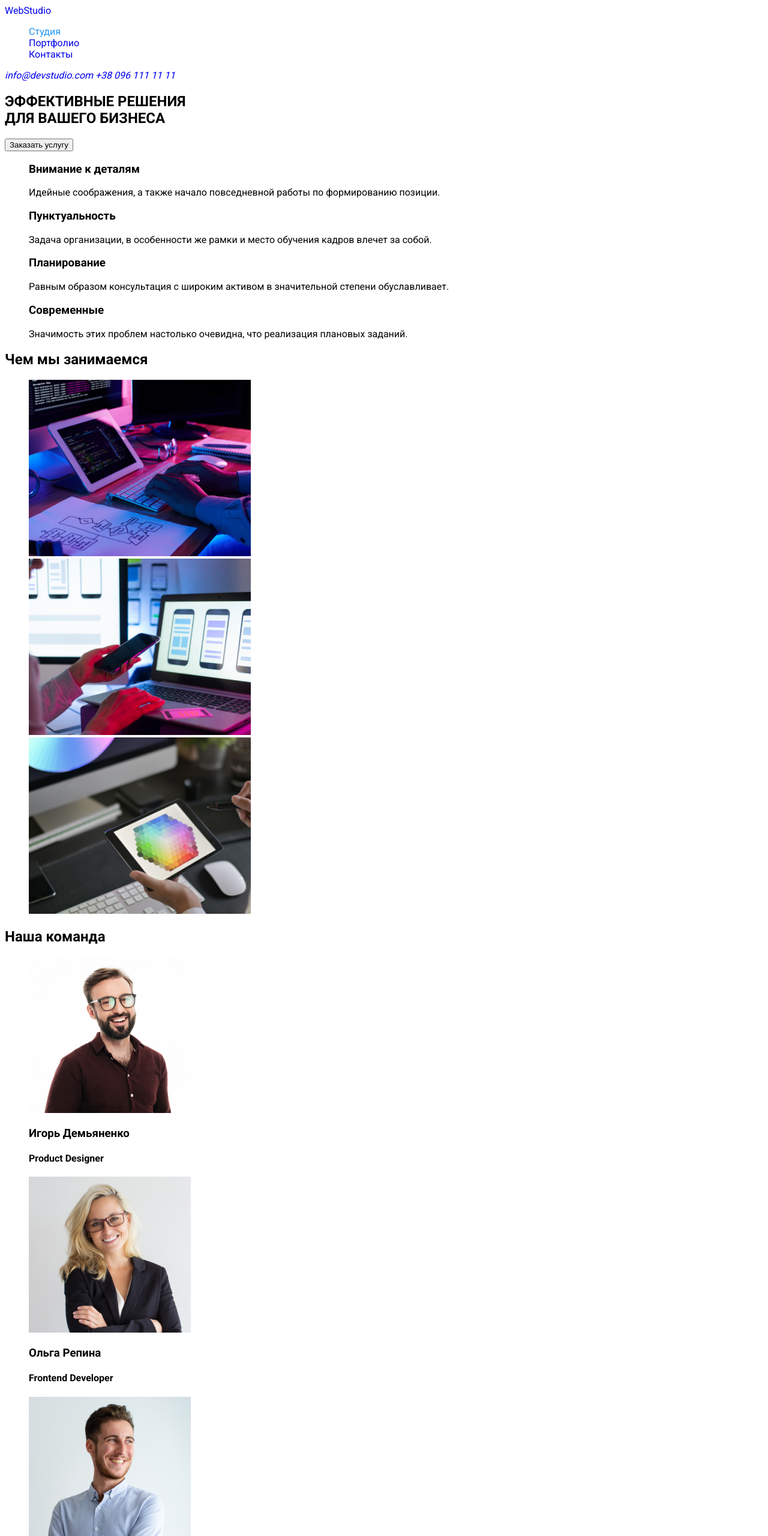
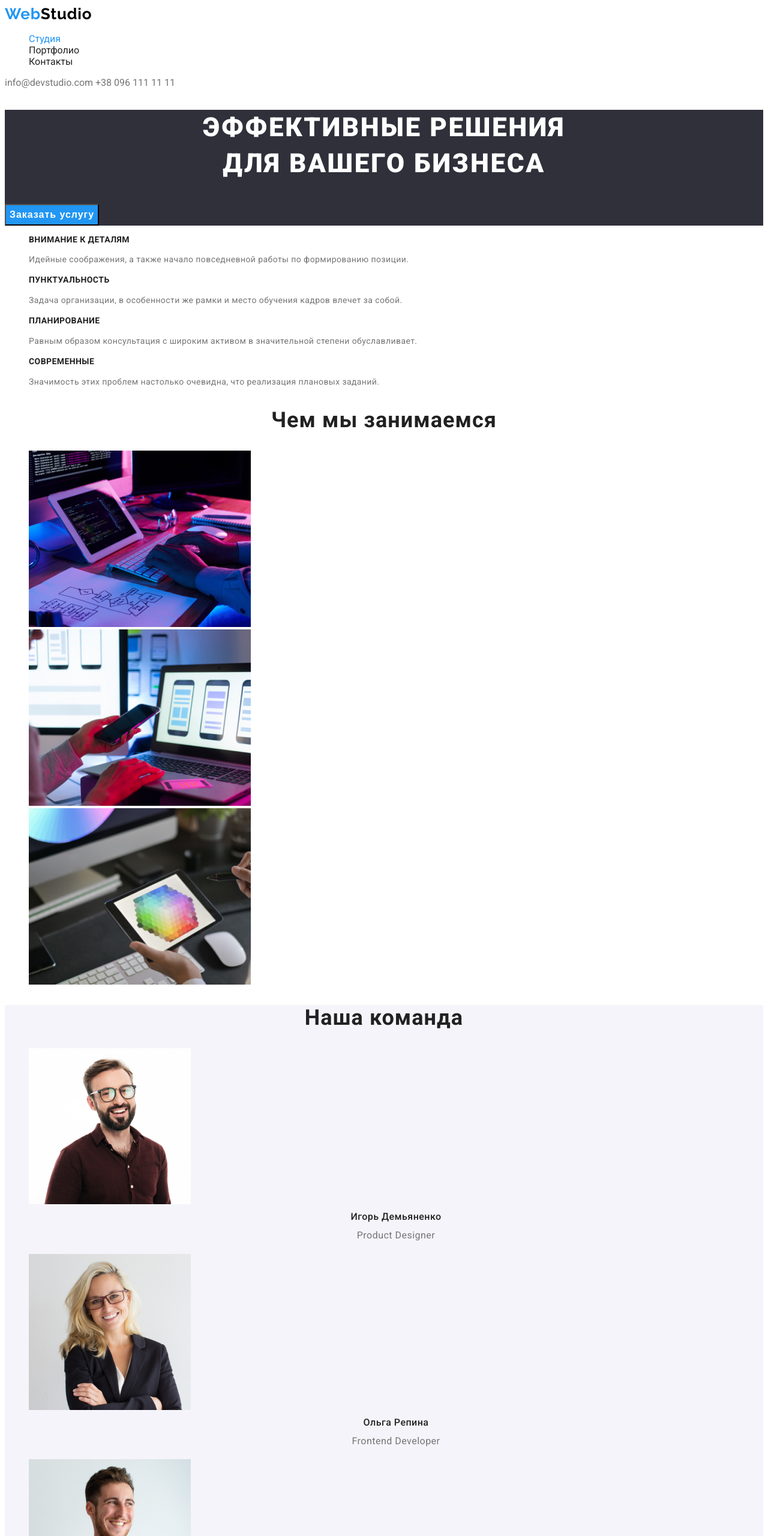
Before and after one commit to BokovRoman/goit-markup-hw-02, a plain HTML site: page index.html in a window 1280 px wide. Shown: the top 2560 px of the page at 60% size. Drawn offline with Linux system fonts and the light colour scheme.

Commit message:
Добавляет на размеченных страницах Студия и Портфолио оформление цвета и текста

```diff
--- a/css/styles.css
+++ b/css/styles.css
@@ -3,22 +3,176 @@
   --accent-color: #2196f3;
   --primary-text-color: #757575;
   --white-color: #ffffff;
+  --logo-header-color: #000000;
+  --hero-footer-color: #2f303a;
+  --footer-color: rgba(255, 255, 255, 0.6);
+  --section-team-color: #f5f4fa;
 }
 
 body {
   font-family: "Roboto", sans-serif;
+  background-color: var(--white-color);
 }
 
-.link {
+.link,
+.link-footer {
   text-decoration: none;
-}
-
-.link:hover,
-.link:focus,
-.link.current {
-  color: var(--accent-color);
 }
 
 ul {
   list-style-type: none;
 }
+
+.logo {
+  color: var(--title-text-color);
+}
+
+.site-nav .link {
+  color: var(--title-text-color);
+}
+
+.site-nav .address {
+  color: var(--primary-text-color);
+  font-style: normal;
+}
+
+.site-nav .link:hover,
+.site-nav .link:focus,
+.site-nav .link.current {
+  color: var(--accent-color);
+}
+
+.logo {
+  font-family: "Raleway", sans-serif;
+  font-weight: 700;
+  font-size: 26px;
+  line-height: 1.19;
+  letter-spacing: 0.03em;
+  color: var(--accent-color);
+}
+
+.logo-header {
+  color: var(--logo-header-color);
+}
+
+.logo-footer {
+  color: var(--white-color);
+}
+
+footer,
+.hero {
+  background: var(--hero-footer-color);
+}
+
+.hero > h1 {
+  font-weight: 900;
+  font-size: 44px;
+  line-height: 1.36;
+  text-align: center;
+  letter-spacing: 0.06em;
+  text-transform: uppercase;
+  color: var(--white-color);
+}
+
+.btn {
+  font-weight: 700;
+  font-size: 16px;
+  line-height: 1.87;
+  align-items: center;
+  text-align: center;
+  letter-spacing: 0.06em;
+  color: var(--white-color);
+  background-color: var(--accent-color);
+}
+
+.features-title {
+  font-weight: 700;
+  font-size: 14px;
+  line-height: 1.14;
+  letter-spacing: 0.03em;
+  text-transform: uppercase;
+  color: var(--title-text-color);
+}
+
+.features-text {
+  font-weight: 400;
+  font-size: 14px;
+  line-height: 1.71;
+  letter-spacing: 0.03em;
+  color: var(--primary-text-color);
+}
+
+.section-team {
+  background: var(--section-team-color);
+}
+
+.section-title {
+  font-weight: 700;
+  font-size: 36px;
+  line-height: 1.17;
+  text-align: center;
+  letter-spacing: 0.03em;
+  color: var(--title-text-color);
+}
+
+.name-title {
+  font-weight: 500;
+  font-size: 16px;
+  line-height: 1.19px;
+  text-align: center;
+  letter-spacing: 0.03em;
+  color: var(--title-text-color);
+}
+
+.position-title {
+  font-weight: 400;
+  font-size: 16px;
+  line-height: 1.19;
+  text-align: center;
+  letter-spacing: 0.03em;
+  color: var(--primary-text-color);
+}
+
+.footer {
+  font-weight: 400;
+  font-size: 14px;
+  line-height: 1.71;
+  letter-spacing: 0.03em;
+  color: var(--white-color);
+  font-style: normal;
+}
+
+.link-footer {
+  color: var(--footer-color);
+}
+
+.button {
+  font-weight: 500;
+  font-size: 16px;
+  line-height: 1.62;
+  text-align: center;
+  letter-spacing: 0.03em;
+  color: var(--title-text-color);
+}
+
+.button:hover {
+  color: var(--white-color);
+  background-color: var(--accent-color);
+  cursor: pointer;
+}
+
+.works-title {
+  font-weight: 700;
+  font-size: 18px;
+  line-height: 2;
+  letter-spacing: 0.06em;
+  color: var(--title-text-color);
+}
+
+.works-text {
+  font-weight: 400;
+  font-size: 16px;
+  line-height: 1.87;
+  letter-spacing: 0.03em;
+  color: var(--primary-text-color);
+}
--- a/index.html
+++ b/index.html
@@ -6,15 +6,17 @@
     <title>Веб студия</title>
     <link rel="stylesheet" href="./css/styles.css" />
     <link
-      href="https://fonts.googleapis.com/css2?family=Roboto:wght@400;500;700;900&display=swap"
+      href="https://fonts.googleapis.com/css2?family=Raleway:wght@700&family=Roboto:wght@400;500;700;900&display=swap"
       rel="stylesheet"
     />
   </head>
   <body>
     <header>
       <nav>
-        <a class="link" href="./index.html" lang="en">WebStudio</a>
-        <ul>
+        <a class="link logo" href="./index.html" lang="en">
+          Web<span class="logo-header">Studio</span>
+        </a>
+        <ul class="site-nav">
           <li>
             <a class="link current" href="./index.html">Студия</a>
           </li>
@@ -26,57 +28,57 @@
           </li>
         </ul>
       </nav>
-      <address>
-        <a href="mailto:info@devstudio.com" class="link" lang="en">
+      <address class="site-nav">
+        <a href="mailto:info@devstudio.com" class="link address" lang="en">
           info@devstudio.com
         </a>
-        <a href="tel:+380961111111" class="link"> +38 096 111 11 11 </a>
+        <a href="tel:+380961111111" class="link address"> +38 096 111 11 11 </a>
       </address>
     </header>
     <main>
-      <section>
+      <section class="hero">
         <h1>
-          ЭФФЕКТИВНЫЕ РЕШЕНИЯ
+          эффективные решения
           <br />
-          ДЛЯ ВАШЕГО БИЗНЕСА
+          для вашего бизнеса
         </h1>
-        <button name="button">Заказать услугу</button>
+        <button name="button" class="btn">Заказать услугу</button>
       </section>
-      <section>
+      <section class="features">
         <h2 hidden>Наши преимущества</h2>
         <ul>
           <li>
-            <h3>Внимание к деталям</h3>
-            <p>
+            <h3 class="features-title">Внимание к деталям</h3>
+            <p class="features-text">
               Идейные соображения, а также начало повседневной работы по
               формированию позиции.
             </p>
           </li>
           <li>
-            <h3>Пунктуальность</h3>
-            <p>
+            <h3 class="features-title">Пунктуальность</h3>
+            <p class="features-text">
               Задача организации, в особенности же рамки и место обучения кадров
               влечет за собой.
             </p>
           </li>
           <li>
-            <h3>Планирование</h3>
-            <p>
+            <h3 class="features-title">Планирование</h3>
+            <p class="features-text">
               Равным образом консультация с широким активом в значительной
               степени обуславливает.
             </p>
           </li>
           <li>
-            <h3>Современные</h3>
-            <p>
+            <h3 class="features-title">Современные</h3>
+            <p class="features-text">
               Значимость этих проблем настолько очевидна, что реализация
               плановых заданий.
             </p>
           </li>
         </ul>
       </section>
-      <section>
-        <h2>Чем мы занимаемся</h2>
+      <section class="section">
+        <h2 class="section-title">Чем мы занимаемся</h2>
         <ul>
           <li><img src="./images/box1.jpg" width="370" alt="Мы пишем ПО" /></li>
           <li>
@@ -87,20 +89,20 @@
           </li>
         </ul>
       </section>
-      <section>
-        <h2>Наша команда</h2>
+      <section class="section-team">
+        <h2 class="section-title">Наша команда</h2>
         <ul>
           <li>
             <img src="./images/logo_ihor.jpg" width="270" alt="Фото Игоря" />
-            <h3>Игорь Демьяненко</h3>
-            <h4 lang="en">Product Designer</h4>
+            <h3 class="name-title">Игорь Демьяненко</h3>
+            <h4 class="position-title" lang="en">Product Designer</h4>
           </li>
         </ul>
         <ul>
           <li>
             <img src="./images/logo_olya.jpg" width="270" alt="Фото Ольги" />
-            <h3>Ольга Репина</h3>
-            <h4 lang="en">Frontend Developer</h4>
+            <h3 class="name-title">Ольга Репина</h3>
+            <h4 class="position-title" lang="en">Frontend Developer</h4>
           </li>
         </ul>
         <ul>
@@ -110,8 +112,8 @@
               width="270"
               alt="Фото Николая"
             />
-            <h3>Николай Тарасов</h3>
-            <h4 lang="en">Marketing</h4>
+            <h3 class="name-title">Николай Тарасов</h3>
+            <h4 class="position-title" lang="en">Marketing</h4>
           </li>
         </ul>
         <ul>
@@ -121,20 +123,22 @@
               width="270"
               alt="Фото Михаила"
             />
-            <h3>Михаил Ермаков</h3>
-            <h4 lang="en">UI Designer</h4>
+            <h3 class="name-title">Михаил Ермаков</h3>
+            <h4 class="position-title" lang="en">UI Designer</h4>
           </li>
         </ul>
       </section>
     </main>
     <footer>
-      <a href="./index.html" class="link" lang="en">WebStudio</a>
-      <address>
+      <a href="./index.html" class="link logo" lang="en">
+        Web<span class="logo-footer">Studio</span>
+      </a>
+      <address class="footer">
         <p id="contacts">г. Киев, пр-т Леси Украинки, 26</p>
-        <a href="mailto:info@devstudio.com" class="link" lang="en">
+        <a href="mailto:info@devstudio.com" class="link-footer" lang="en">
           info@devstudio.com
         </a>
-        <a href="tel:+380961111111" class="link"> +38 096 111 11 11</a>
+        <a href="tel:+380961111111" class="link-footer"> +38 096 111 11 11</a>
       </address>
     </footer>
   </body>
```
Also changed, not shown: portfolio.html (+39 -33 lines).
